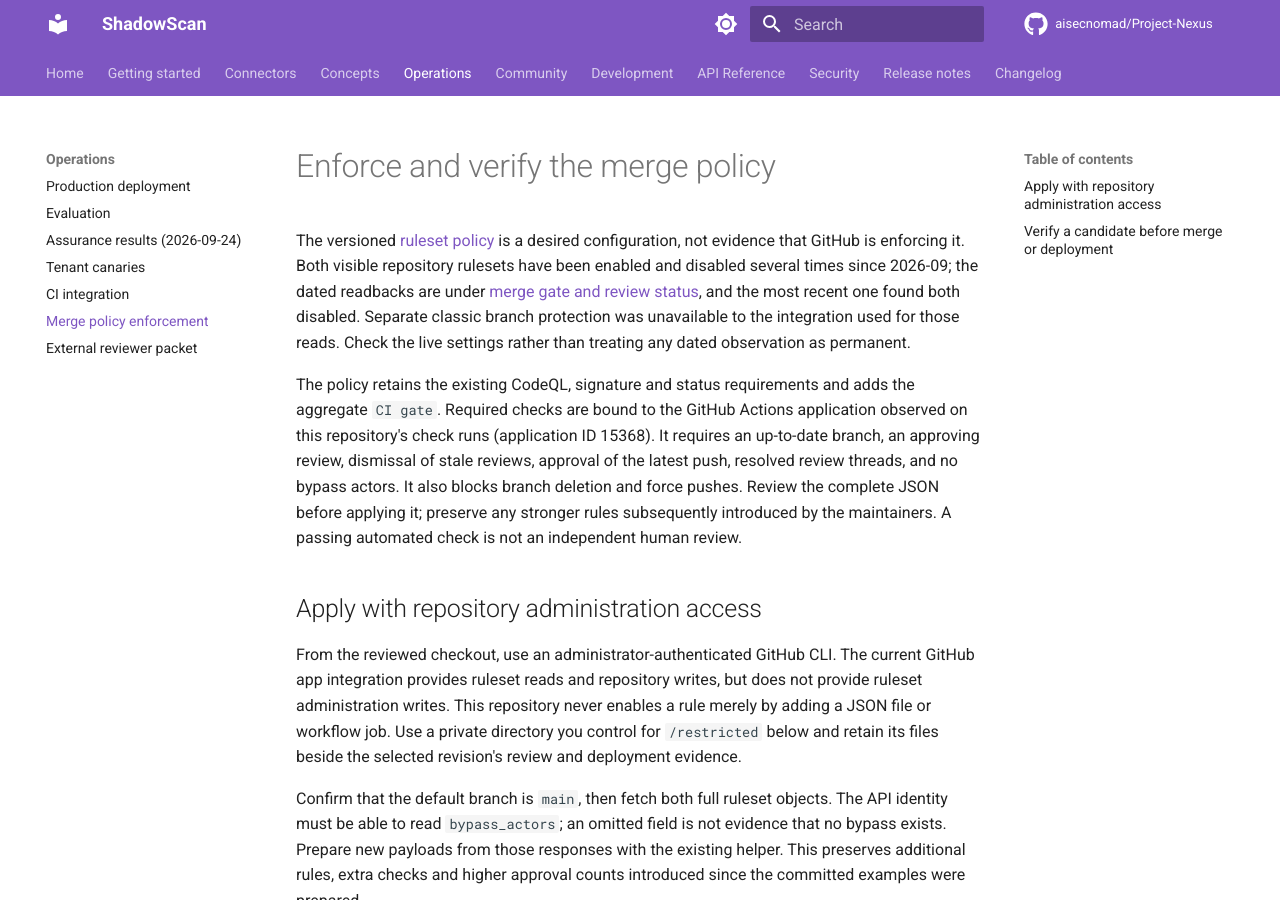
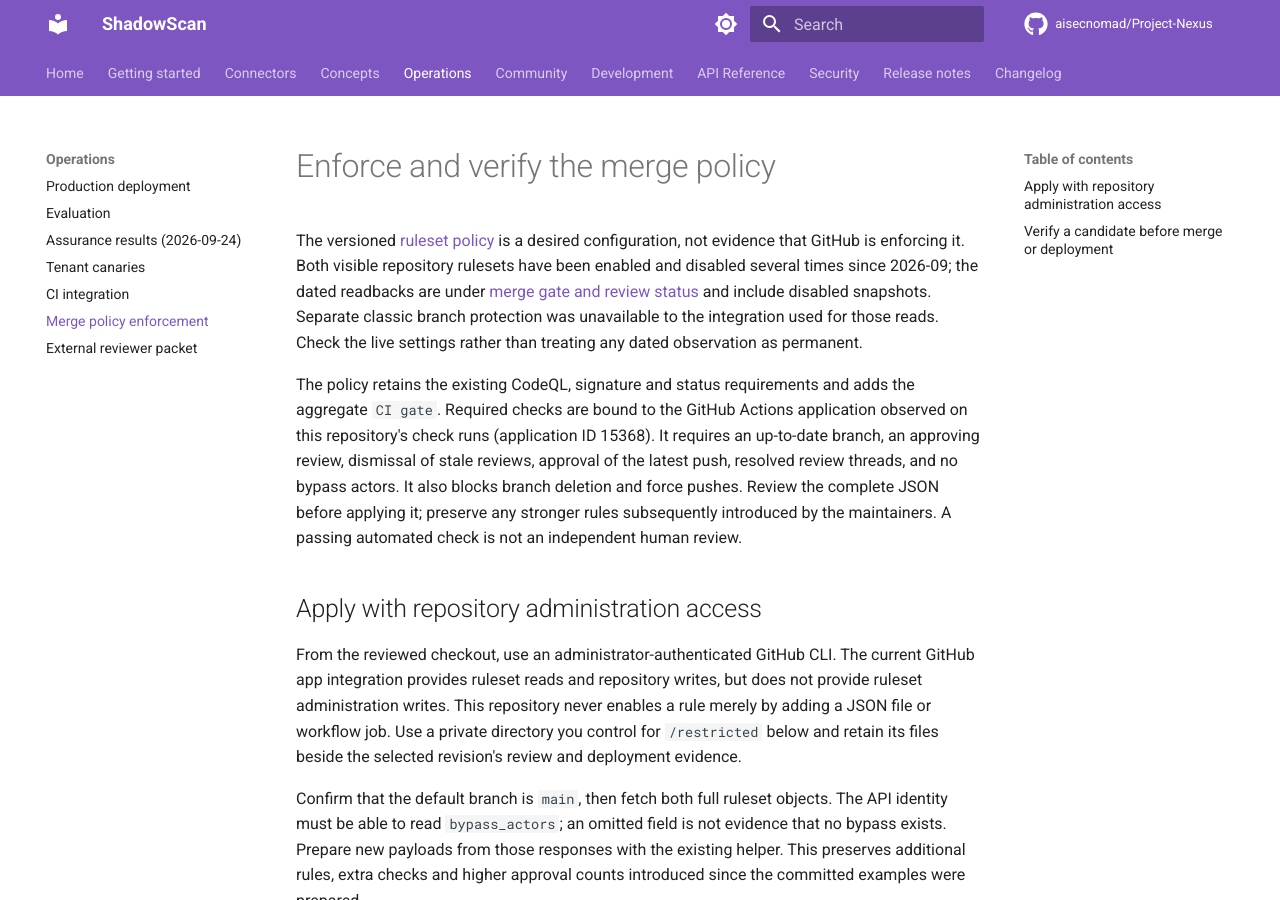
Before and after one commit to aisecnomad/Project-Nexus, an MkDocs documentation site: the page built from docs/operations/merge-policy.md, in a window 1280 px wide and 900 px high. Built offline with MkDocs 1.6.1 and Material for MkDocs 9.7.7, drawn with Linux system fonts in a browser that asks for light colours; comment, search, counter and statistics services are not loaded.

Commit message:
Keep historical ruleset observations distinct from live policy
Signed-off-by: AISecNomad <aisecnomad@gmail.com>

```diff
--- a/docs/operations/merge-policy.md
+++ b/docs/operations/merge-policy.md
@@ -4,8 +4,8 @@ The versioned [ruleset policy](https://github.com/aisecnomad/Project-Nexus/blob/
 is a desired configuration, not evidence that GitHub is enforcing it. Both
 visible repository rulesets have been enabled and disabled several times since
 2026-09; the dated readbacks are under
-[merge gate and review status](../production.md#merge-gate-and-review-status),
-and the most recent one found both disabled. Separate classic branch protection
+[merge gate and review status](../production.md#merge-gate-and-review-status)
+and include disabled snapshots. Separate classic branch protection
 was unavailable to the integration used for those reads. Check the live
 settings rather than treating any dated observation as permanent.
 
```
Also changed, not shown: docs/production.md (+1 -1 lines).
